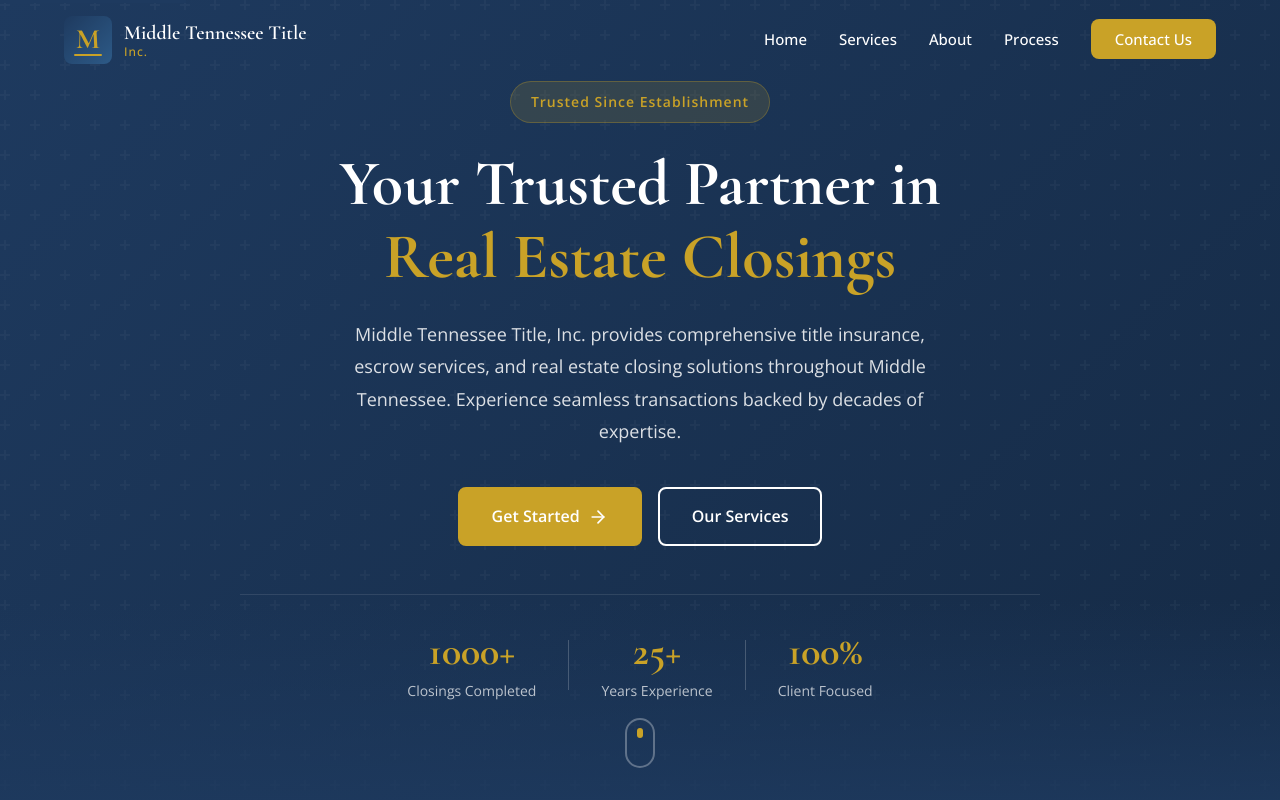
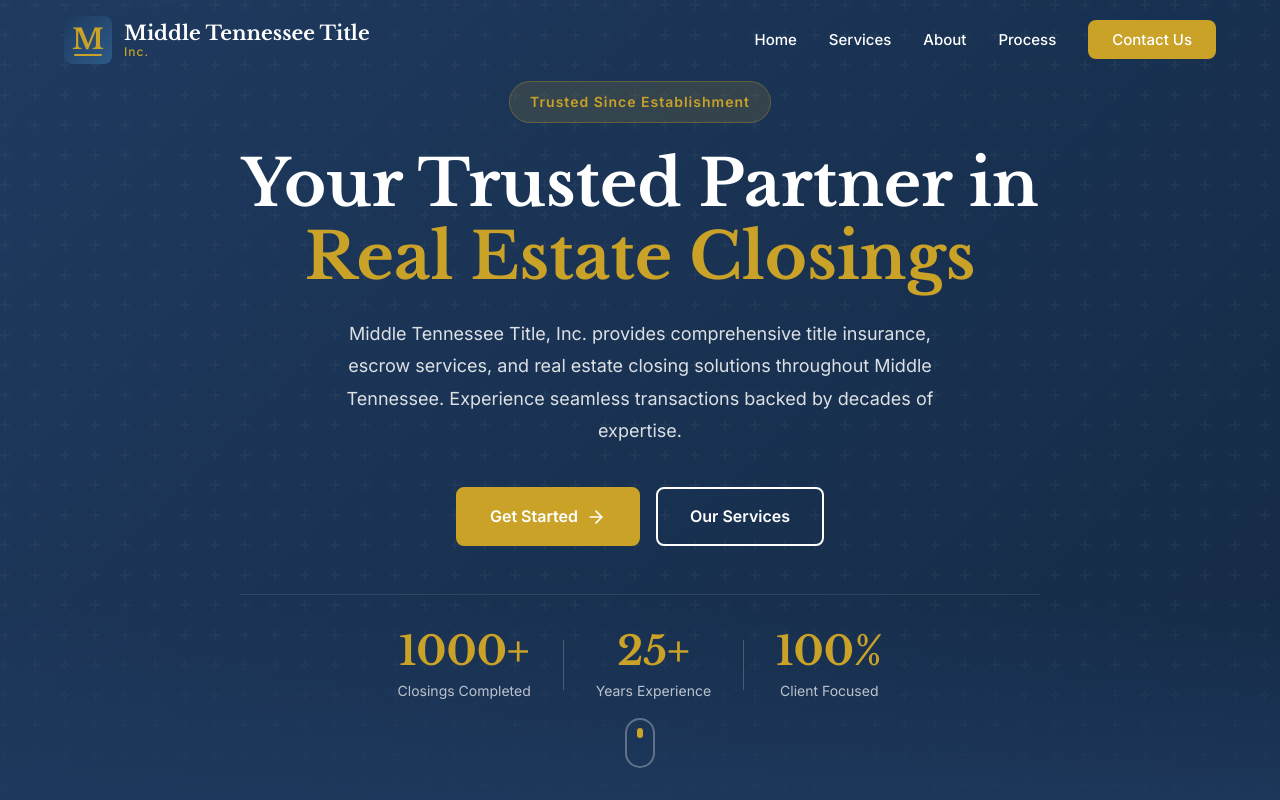
Before and after one commit to garrettanglin-rgb/Middle-Tennessee-Title, a React (Vite) app: page / in a window 1280 px wide. Shown: the top 800 px of the page. Built offline with nearby package versions, Linux system fonts and the light colour scheme.

Commit message:
Update typography to Libre Baskerville + Inter
- Headings: Libre Baskerville (classic, book-like serif)
- Body: Inter (modern, highly readable sans-serif)

https://claude.ai/code/session_01BS9grgtijU3Ci3JrhvARF1

```diff
--- a/index.html
+++ b/index.html
@@ -9,7 +9,7 @@
     <title>Middle Tennessee Title, Inc. | Title Insurance & Escrow Services</title>
     <link rel="preconnect" href="https://fonts.googleapis.com">
     <link rel="preconnect" href="https://fonts.gstatic.com" crossorigin>
-    <link href="https://fonts.googleapis.com/css2?family=Cormorant+Garamond:wght@400;500;600;700&family=Open+Sans:wght@300;400;500;600;700&display=swap" rel="stylesheet">
+    <link href="https://fonts.googleapis.com/css2?family=Libre+Baskerville:ital,wght@0,400;0,700;1,400&family=Inter:wght@300;400;500;600;700&display=swap" rel="stylesheet">
   </head>
   <body>
     <div id="root"></div>
--- a/src/index.css
+++ b/src/index.css
@@ -20,8 +20,8 @@
   --color-text-light: #5a6c7d;
 
   /* Typography */
-  --font-heading: 'Cormorant Garamond', Georgia, serif;
-  --font-body: 'Open Sans', -apple-system, BlinkMacSystemFont, 'Segoe UI', sans-serif;
+  --font-heading: 'Libre Baskerville', Georgia, serif;
+  --font-body: 'Inter', -apple-system, BlinkMacSystemFont, 'Segoe UI', sans-serif;
 
   /* Spacing */
   --spacing-xs: 0.25rem;
```
